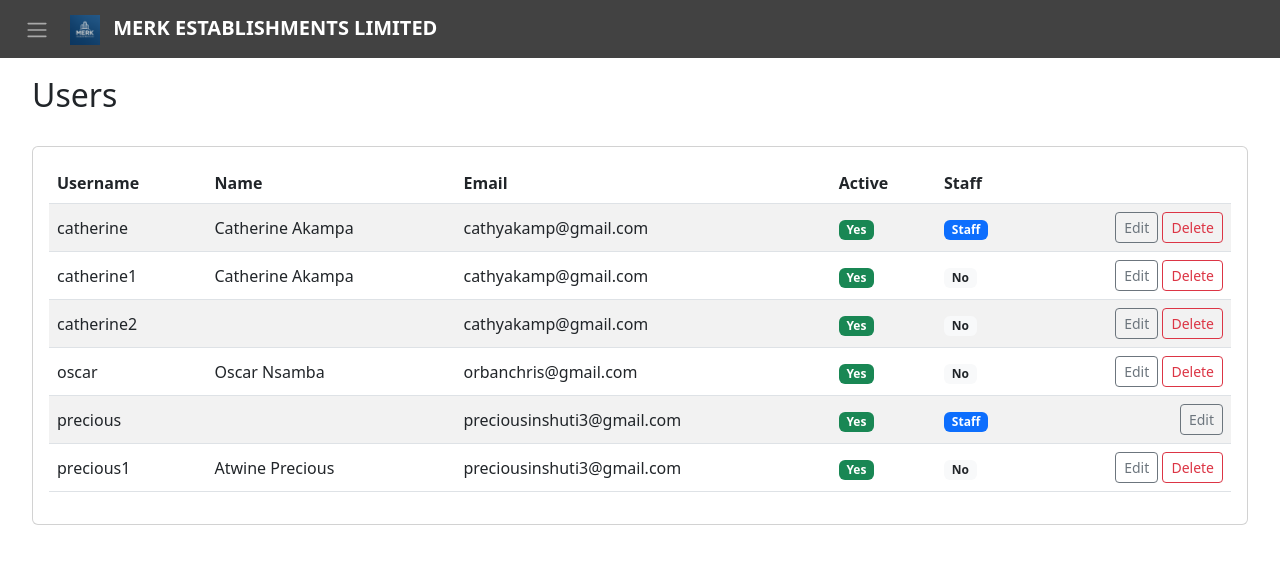
After one commit to PreciousAtwiine/MERK-Establishments, a Django app: page /users/ in a window 1280 px wide. The commit adds this page. Shown: the top 564 px of the page. Run offline with Django 5.2, Linux system fonts and the light colour scheme; a user stored in the database is signed in; data comes from the database, SQL or seed files in the repository; both versions use the stored data as it was after the commit.

Commit message:
Added user page

```diff
--- a/home/templates/base.html
+++ b/home/templates/base.html
@@ -83,7 +83,7 @@
 </head>
 <body>
     <!-- Navigation Bar -->
-    <nav class="navbar navbar-expand-lg navbar-dark bg-primary fixed-top">
+    <nav class="navbar navbar-expand-lg navbar-dark fixed-top" style="background-color: #424242;">
         <div class="container-fluid">
             {% if request.resolver_match.view_name != 'home:logout' %}
             <button class="btn btn-link text-white me-2" type="button" id="sidebarToggle" aria-label="Toggle sidebar">
@@ -119,6 +119,12 @@
                     </a>
                 </li>
                 <li class="nav-item">
+                    <a class="nav-link {% if request.resolver_match.url_name == 'home:users_list' %}active{% endif %}"
+                       href="{% url 'home:users_list' %}">
+                        <i class="fas fa-users me-2"></i>Users
+                    </a>
+                </li>
+                <li class="nav-item">
                     <a class="nav-link {% if request.resolver_match.url_name == 'home:add_sale' %}active{% endif %}"
                        href="{% url 'home:add_sale' %}">
                         <i class="fas fa-plus-circle me-2"></i>Add Sale
@@ -151,7 +157,9 @@
                     <div class="card-body">
                         <h6 class="card-title">Quick Stats</h6>
                         <p class="card-text small">
+                            {% comment %} Automatically adds the products and sales {% endcomment %}
                             <i class="fas fa-box me-1"></i> Products: {{ request.product_count|default:"0" }}<br>
+                            <i class="fas fa-box-open me-1"></i> Products Added Today: {{ request.todays_products|default:"0" }}<br>
                             <i class="fas fa-shopping-cart me-1"></i> Today's Sales: {{ request.todays_sales|default:"0" }}
                         </p>
                     </div>
--- a/home/templates/login.html
+++ b/home/templates/login.html
@@ -24,7 +24,7 @@
     {% block header %}{% endblock %}
     {% block header_buttons %}{% endblock %}
 </head>
-<body class="login-page">
+<body class="login-page" style="background-color: #E3F2FD;">
     <main class="auth-wrapper">
         <div class="auth-illustration d-none d-lg-flex align-items-center justify-content-center text-center">
             <div>
--- a/home/templates/products.html
+++ b/home/templates/products.html
@@ -27,7 +27,7 @@
             <td>{{ Stock.id }}</td>
             <td>{{ Stock.product_name }}</td>
             <td>{{ Stock.product_description }}</td>
-            <td>${{ Stock.unit_price }}</td>
+            <td>UGX {{ Stock.unit_price }}</td>
             <td>{{ Stock.quantity }}</td>
             <td>{{ Stock.date|date:"Y-m-d" }}</td>
             <td class="text-nowrap">
--- /dev/null
+++ b/home/templates/users.html
@@ -0,0 +1,59 @@
+{% extends 'base.html' %}
+{% block title %}Users{% endblock %}
+{% block header %}Users{% endblock %}
+{% block content %}
+<div class="card">
+    <div class="card-body">
+        <div class="table-responsive">
+            <table class="table table-striped align-middle">
+                <thead>
+                    <tr>
+                        <th>Username</th>
+                        <th>Name</th>
+                        <th>Email</th>
+                        <th>Active</th>
+                        <th>Staff</th>
+                        <th></th>
+                    </tr>
+                </thead>
+                <tbody>
+                    {% for u in users %}
+                    <tr>
+                        <td>{{ u.username }}</td>
+                        <td>{{ u.first_name }} {{ u.last_name }}</td>
+                        <td>{{ u.email }}</td>
+                        <td>
+                            {% if u.is_active %}
+                                <span class="badge bg-success">Yes</span>
+                            {% else %}
+                                <span class="badge bg-secondary">No</span>
+                            {% endif %}
+                        </td>
+                        <td>
+                            {% if u.is_staff %}
+                                <span class="badge bg-primary">Staff</span>
+                            {% else %}
+                                <span class="badge bg-light text-dark">No</span>
+                            {% endif %}
+                        </td>
+                        <td class="text-end">
+                            <a href="{% url 'home:edit_user' u.pk %}" class="btn btn-sm btn-outline-secondary">Edit</a>
+                            {% if request.user.pk != u.pk %}
+                            <form action="{% url 'home:delete_user' u.pk %}" method="post" class="d-inline" onsubmit="return confirm('Delete this user?');">
+                                {% csrf_token %}
+                                <button type="submit" class="btn btn-sm btn-outline-danger">Delete</button>
+                            </form>
+                            {% endif %}
+                        </td>
+                    </tr>
+                    {% empty %}
+                    <tr>
+                        <td colspan="6" class="text-center text-muted">No users found.</td>
+                    </tr>
+                    {% endfor %}
+                </tbody>
+            </table>
+        </div>
+    </div>
+    </div>
+{% endblock %}
--- a/home/templates/view_sales.html
+++ b/home/templates/view_sales.html
@@ -65,10 +65,10 @@
                 <tbody>
                     {% for sale in sales %}
                     <tr>
-                        <td class="text-muted">#{{ sale.id }}</td>
+                        <td class="text-muted">{{ sale.id }}</td>
                         <td>{{ sale.product_name }}</td>
                         <td class="text-end">{{ sale.quantity }}</td>
-                        <td class="text-end">${{ sale.unit_price }}</td>
+                        <td class="text-end">UGX.{{ sale.unit_price }}</td>
                         <td>{{ sale.date|date:"Y-m-d" }}</td>
                         <td class="text-nowrap">
                             <a href="{% url 'home:edit_sale' sale.id %}" class="btn btn-sm btn-outline-primary">Edit</a>
--- a/home/urls.py
+++ b/home/urls.py
@@ -20,4 +20,7 @@ urlpatterns = [
     path('auth/request-code/', views.request_login_code, name='request_code'),
     path('auth/verify-code/', views.verify_login_code, name='verify_code'),
     path('auth/set-password/', views.set_new_password, name='set_new_password'),
+    path('users/', views.users_list, name='users_list'),
+    path('users/<int:pk>/edit/', views.edit_user, name='edit_user'),
+    path('users/<int:pk>/delete/', views.delete_user, name='delete_user'),
 ]
--- a/home/views.py
+++ b/home/views.py
@@ -71,17 +71,29 @@ def add_sale(request):
 def view_sales(request):
     sales = Sale.objects.all().select_related('product_name')
     total_sales = sum(sale.unit_price * sale.quantity for sale in sales)
+    product_count = Stock.objects.count()
+    todays_sales = Sale.objects.filter(date=timezone.now().date()).count()
+    todays_products = Stock.objects.filter(date=timezone.now().date()).count()
     context = {
         'sales': sales,
         'total_sales': total_sales,
+        'product_count': product_count,
+        'todays_sales': todays_sales,
+        'todays_products': todays_products,
     }
     return render(request, 'view_sales.html', context)
 
 @login_required
 def products(request):
     products = Stock.objects.all()
+    product_count = products.count()
+    todays_sales = Sale.objects.filter(date=timezone.now().date()).count()
+    todays_products = Stock.objects.filter(date=timezone.now().date()).count()
     context = {
         'products': products,
+        'product_count': product_count,
+        'todays_sales': todays_sales,
+        'todays_products': todays_products,
     }
     return render(request, 'products.html', context)
 
@@ -209,3 +221,32 @@ def set_new_password(request):
     else:
         form = SetNewPasswordForm()
     return render(request, 'set_password.html', {'form': form})
+
+@login_required
+def users_list(request):
+    users = User.objects.all().order_by('username')
+    return render(request, 'users.html', {'users': users})
+
+@login_required
+def edit_user(request, pk):
+    user = get_object_or_404(User, pk=pk)
+    if request.method == 'POST':
+        form = UserForm(request.POST, instance=user)
+        if form.is_valid():
+            form.save()
+            messages.success(request, 'User updated successfully!')
+            return redirect('home:users_list')
+    else:
+        form = UserForm(instance=user)
+    return render(request, 'edit_user.html', {'form': form, 'user_obj': user})
+
+@login_required
+def delete_user(request, pk):
+    user = get_object_or_404(User, pk=pk)
+    if request.method == 'POST':
+        if request.user.pk == user.pk:
+            messages.error(request, "You can't delete your own account while signed in.")
+        else:
+            user.delete()
+            messages.success(request, 'User deleted successfully!')
+    return redirect('home:users_list')
```
Also changed, not shown: home/forms.py (+17 -0 lines), home/static/css/login.css (+6 -5 lines), home/templates/edit_user.html (added, +31 -0 lines), db.sqlite3.
